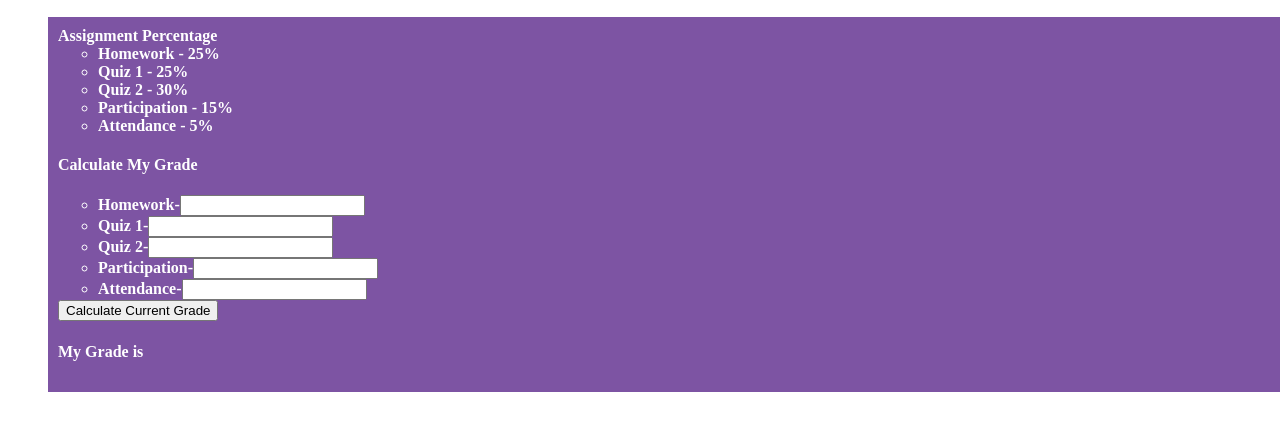
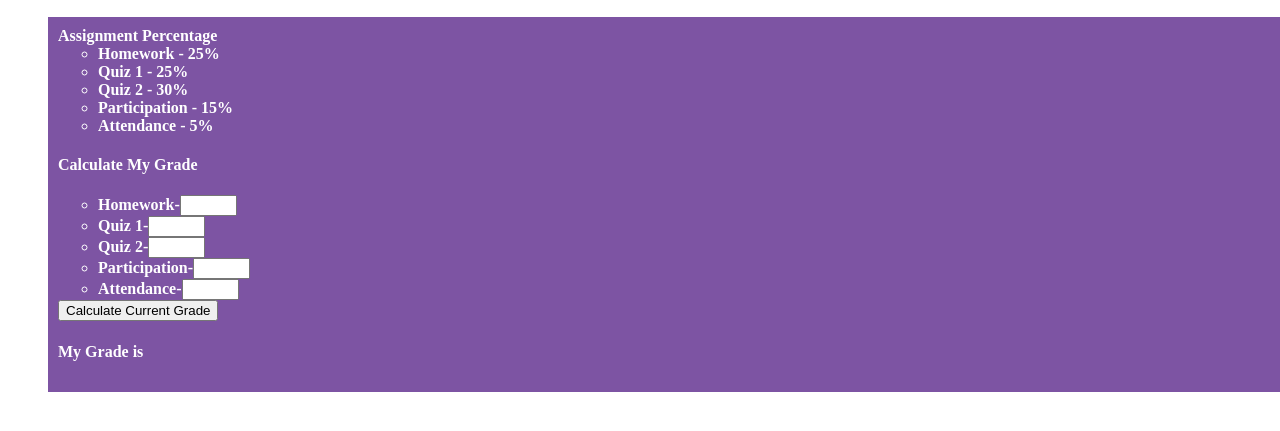
Before and after one commit to yevamelikyan/Grade-Calcutaor, a plain HTML site: page index.html in a window 1280 px wide. Shown: the part 183-614 px from the top of the page. Drawn offline with Linux system fonts and the light colour scheme.

Commit message:
Update index.html

```diff
--- a/index.html
+++ b/index.html
@@ -34,15 +34,15 @@
 	     </ul>
 	      <h4>Calculate My Grade</h4>
 	      <ul style="list-style-type:circle;">
-	        <li>Homework-<input type="text"
+	        <li>Homework-<input type="text" size="4"
 	        id="HomeworkGrade"></li>
-	        <li>Quiz 1-<input type="text"
+	        <li>Quiz 1-<input type="text" size= "4"
 	        id="Quiz1Grade"></li>
-	        <li>Quiz 2-<input type="text"
+	        <li>Quiz 2-<input type="text" size= "4"
 	        id="Quiz2Grade"></li>
-	        <li>Participation-<input type="text"
+	        <li>Participation-<input type="text" size= "4"
 	        id="ParticipationGrade"></li>
-	        <li>Attendance-<input type="text"
+	        <li>Attendance-<input type="text" size= "4"
 	        id="AttendanceGrade"></li>
 	      </ul>
 	      <button onclick="calculateGrade()"> Calculate Current Grade </button>
```
